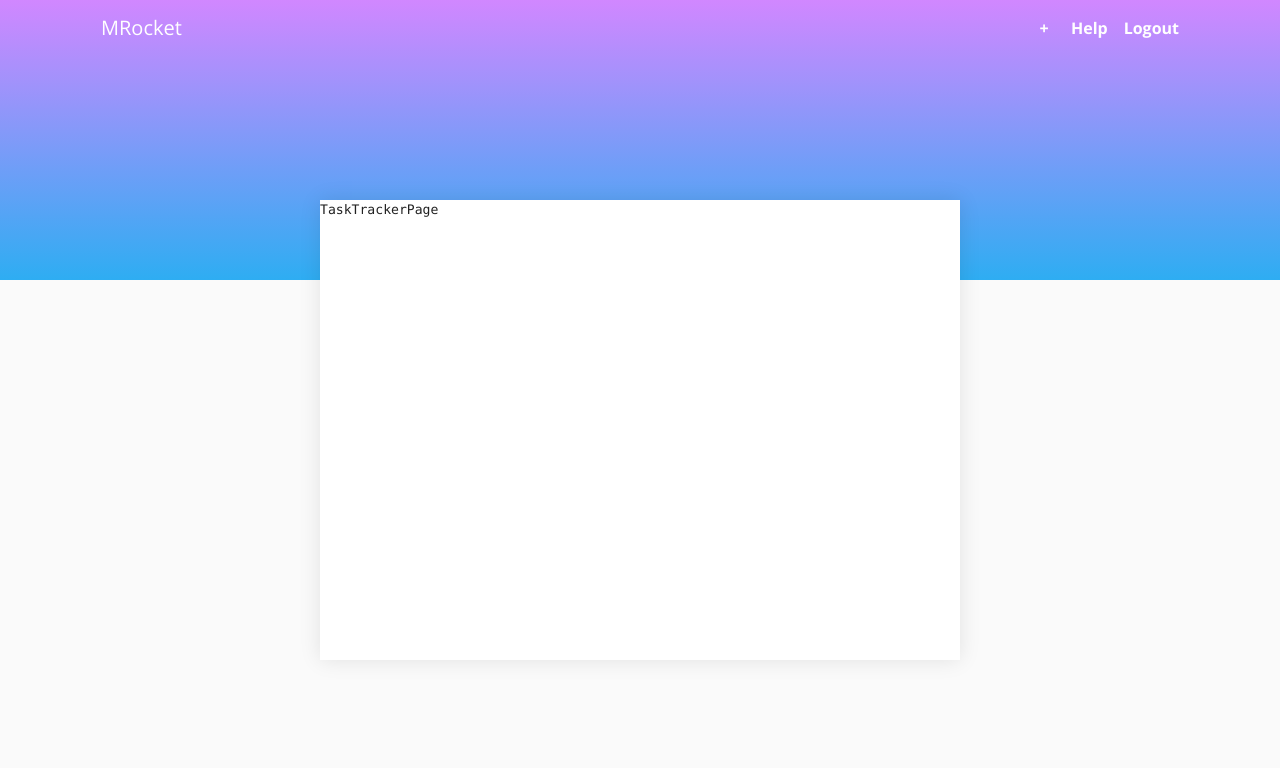
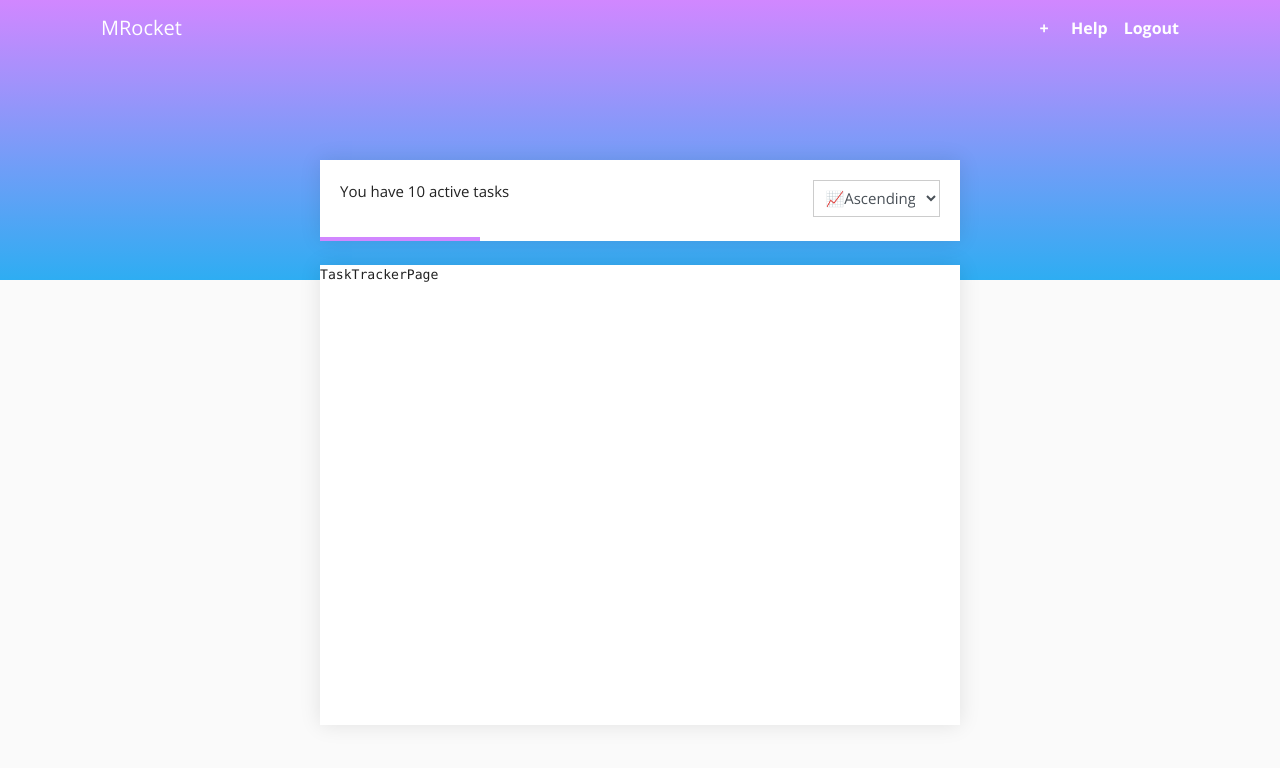
Before and after one commit to embarq/mrocket, a React (Create React App) app: page /app/tasks in a window 1280 px wide. Shown: the top 768 px of the page. Built offline with nearby package versions, Linux system fonts and the light colour scheme; no server answers; sample sign-in values are in the browser's storage.

Commit message:
feat(app): impl routed toolbar

```diff
--- a/src/App.css
+++ b/src/App.css
@@ -11,3 +11,7 @@
 .mrocket-app .alert-white {
   background-color: #fff;
 }
+
+.mrocket-app .bg-info {
+  background-color: #d187ff !important;
+}
--- /dev/null
+++ b/src/app/components/SortModeControl.tsx
@@ -0,0 +1,31 @@
+import React, { useState } from 'react';
+
+enum SortMode {
+  Descending = 'descending',
+  Ascending = 'ascending'
+}
+
+interface SortModeControlProps {
+  mode?: SortMode;
+}
+
+function SortModeControl(props: SortModeControlProps) {
+  const [mode, setMode] = useState(SortMode.Ascending);
+
+  const handleSelectionChange = (event: React.ChangeEvent<HTMLSelectElement>) => {
+    setMode(event.target.value as SortMode);
+  }
+
+  if (props.mode != null) {
+    setMode(props.mode);
+  }
+
+  return (
+    <select value={mode} onChange={handleSelectionChange} className="form-control">
+      <option value={SortMode.Descending}>📉Descending</option>
+      <option value={SortMode.Ascending}>📈Ascending</option>
+    </select>
+  )
+}
+
+export default SortModeControl;
--- /dev/null
+++ b/src/app/components/TaskTrackerEditorToolbar.css
@@ -0,0 +1,10 @@
+#new-todo-control.new-todo-control {
+  border-left: none;
+  border-right: none;
+  border-top: none;
+}
+
+#new-todo-control.new-todo-control:focus {
+  box-shadow: none;
+  border-color: #d187ff;
+}
--- /dev/null
+++ b/src/app/components/TaskTrackerEditorToolbar.tsx
@@ -0,0 +1,62 @@
+import React, { useState } from 'react';
+
+import FormField from './FormField';
+import './TaskTrackerEditorToolbar.css';
+
+interface TaskTrackerMicroEditorProps {
+  onTaskAdd: (payload: { todoTitle: string }) => void;
+}
+
+function TaskTrackerEditorToolbar(props: TaskTrackerMicroEditorProps) {
+  const [todoTitle, setTodoTitle] = useState('');
+  const isEmptyTitle = () => todoTitle.trim().length === 0;
+
+  const handleTodoControlChange = (event: React.ChangeEvent<HTMLInputElement>) => {
+    setTodoTitle(event.target.value);
+  }
+
+  const boundOnTaskAdd = () => {
+    props.onTaskAdd({ todoTitle });
+  }
+
+  const handleTodoControlKeyUp = (event: React.KeyboardEvent) => {
+    if (event.key === 'Enter' && !isEmptyTitle()) {
+      props.onTaskAdd({ todoTitle });
+    }
+  }
+
+  const maybeShowAddButton = () => {
+    if (isEmptyTitle()) {
+      return null;
+    }
+
+    return (
+      <div className="col-2">
+        <button onClick={boundOnTaskAdd} type="button" className="btn btn-info">Add</button>
+      </div>
+    )
+  }
+
+  return (
+    <div className="card border-0">
+      <div className="card-body">
+        <div className="row">
+          <div className="col">
+            <FormField
+              type="text"
+              id="new-todo-control"
+              placeholder="What's to do next?"
+              hint="Press enter to create new task"
+              className="new-todo-control"
+              onChange={handleTodoControlChange}
+              onKeyUp={handleTodoControlKeyUp} />
+          </div>
+
+          {maybeShowAddButton()}
+        </div>
+      </div>
+    </div>
+  )
+}
+
+export default TaskTrackerEditorToolbar;
--- /dev/null
+++ b/src/app/components/TaskTrackerToolbar.tsx
@@ -0,0 +1,33 @@
+import React from 'react';
+
+import SortModeControl from './SortModeControl';
+import './TaskTrackerToolbar.css';
+
+function TaskTrackerToolbar() {
+  return (
+    <div className="card border-0">
+      <div className="card-body">
+        <div className="row">
+          <div className="col-6">
+            You have 10 active tasks
+          </div>
+          <div className="col-6">
+            <div className="row">
+              <div className="col">
+
+              </div>
+              <div className="col">
+                <SortModeControl />
+              </div>
+            </div>
+          </div>
+        </div>
+      </div>
+      <div className="progress bg-transparent" style={{height: '4px'}}>
+        <div className="progress-bar bg-info" role="progressbar" style={{width: '25%'}} aria-valuenow={25} aria-valuemin={0} aria-valuemax={100}></div>
+      </div>
+    </div>
+  );
+}
+
+export default TaskTrackerToolbar;
--- a/src/app/layout/TaskTrackerLayoutContainer.css
+++ b/src/app/layout/TaskTrackerLayoutContainer.css
@@ -4,7 +4,7 @@
   --bg-grad-stop-2: rgba(0,0,0,0);
 
   height: 100%;
-  padding-top: 25vh;
+  padding-top: 20vh;
 
   background: #d187ff;
   background: linear-gradient(
@@ -31,6 +31,10 @@
   box-shadow: 0 0 20px rgba(0,0,0,0.1);
 }
 
+.app-content.toolbar-content {
+  min-height: auto;
+}
+
 @media screen and (max-width: 375px) {
   .app-content {
     width: 100%;
--- a/src/app/layout/TaskTrackerLayoutContainer.tsx
+++ b/src/app/layout/TaskTrackerLayoutContainer.tsx
@@ -3,16 +3,19 @@ import {
   Switch,
   Route,
   Redirect,
-  useRouteMatch
-} from 'react-router-dom';
+  useRouteMatch} from 'react-router-dom';
 
 import TaskTrackerPage from '../pages/TaskTrackerPage';
 import TaskTrackerEditorPage from '../pages/TaskTrackerEditorPage';
 import AppHeader from '../components/AppHeader';
+import TaskTrackerEditorToolbar from '../components/TaskTrackerEditorToolbar';
+import TaskTrackerToolbar from '../components/TaskTrackerToolbar';
+
 import './TaskTrackerLayoutContainer.css';
 
 export type TaskTrackerLayoutProps = {
   children: React.ReactNode;
+  toolbarChildren: React.ReactNode;
 };
 
 function TaskTrackerLayout(props: TaskTrackerLayoutProps) {
@@ -20,6 +23,10 @@ function TaskTrackerLayout(props: TaskTrackerLayoutProps) {
     <React.Fragment>
       <AppHeader />
       <main className="app-main-wrapper">
+        <div className="app-content toolbar-content">
+          {props.toolbarChildren}
+        </div>
+        <div className="spacer pt-4"></div>
         <div className="container">
           <div className="app-content">
             {props.children}
@@ -32,11 +39,17 @@ function TaskTrackerLayout(props: TaskTrackerLayoutProps) {
 
 function TaskTrackerLayoutContainer() {
   const { path } = useRouteMatch();
+  const RoutedToolbar = (
+    <Switch>
+      <Route exact path={`${ path }/tasks`} component={ TaskTrackerToolbar } />
+      <Route exact path={`${ path }/tasks/:taskId`} component={ TaskTrackerEditorToolbar } />
+    </Switch>
+  );
 
   return (
-    <TaskTrackerLayout>
+    <TaskTrackerLayout toolbarChildren={RoutedToolbar}>
       <Switch>
-        <Route path={`${ path }/tasks`} component={ TaskTrackerPage } />
+        <Route exact path={`${ path }/tasks`} component={ TaskTrackerPage } />
         <Route path={`${ path }/tasks/:taskId`} component={ TaskTrackerEditorPage } />
         <Route exact path={path}>
           <Redirect to={`${ path }/tasks`} />
```
Also changed, not shown: src/app/components/TaskTrackerToolbar.css (added).
